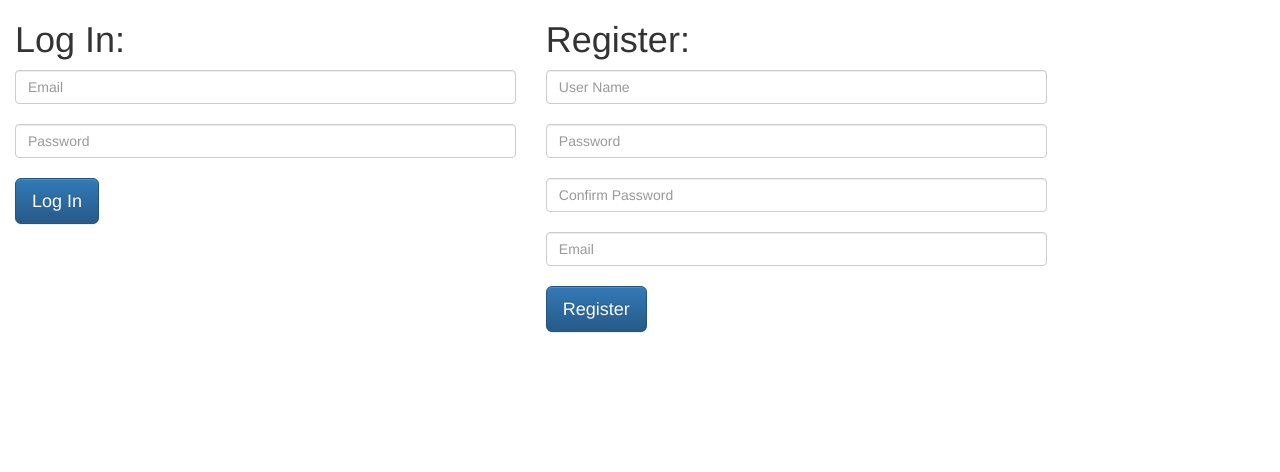
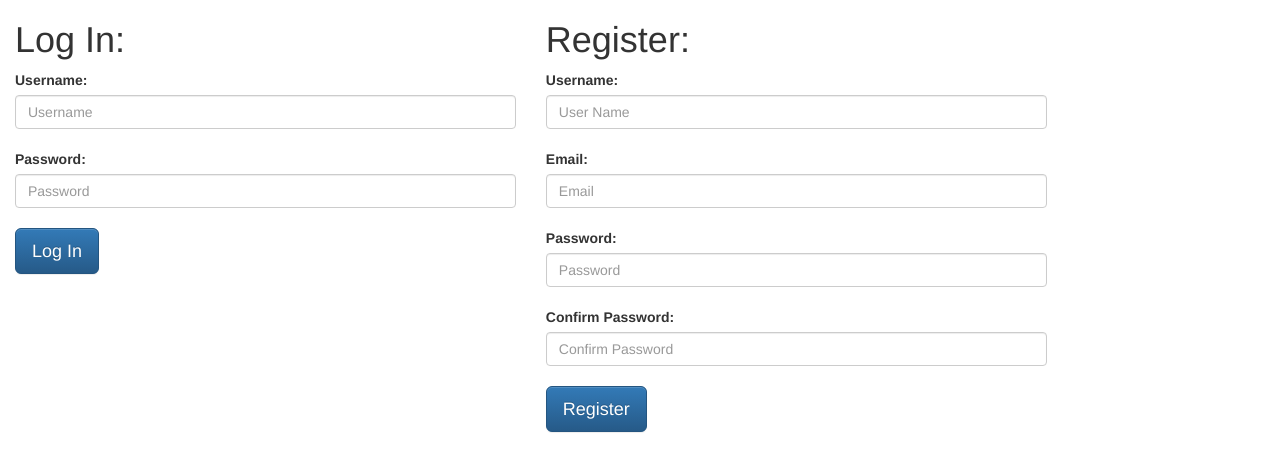
Before and after one commit to niesmo/Tick-It, a PHP site: page /Tick-It/signin.php in a window 1280 px wide. Shown: the top 472 px of the page. Run offline with PHP 8.4, Linux system fonts and the light colour scheme; some libraries are stand-ins or nearby versions.

Commit message:
Fixed username issue, having other problems
I still need to fix the loading button. I'm also getting a syntax error
on buy.php but I'm not sure what's causing it. It might just be my
computer.

```diff
--- a/signin.php
+++ b/signin.php
@@ -30,12 +30,12 @@ function getLogin($con,$table,$sqlUser,$sqlPass,$user,$pass,$returnType)
 if(isset($_POST['formSubmit']))
 {
 
-			if(getLogin($con,"user","email","password",$_POST['formEmail'],sha1($_POST['formPassword']),"boolean"))
+			if(getLogin($con,"user","username","password",$_POST['formUsername'],sha1($_POST['formPassword']),"boolean"))
 			{
 	  			$_SESSION['loggedIn']=true;
-	  			$_SESSION['userEmail']=$_POST['formEmail'];
+	  			$_SESSION['userEmail']=getEmailFromUsername($_POST['formUsername']);
 
-          		$_SESSION['userName']=getLogInUserName($_POST['formEmail']);
+          		$_SESSION['userName']=$_POST['formUsername'];
           		header( 'Location: buy.php' ) ;
 			}
   		else
@@ -48,15 +48,15 @@ if(isset($_POST['formSubmit']))
 
 
 
-function getLogInUserName($email)
+function getEmailFromUsername($user)
 {
     global $con;
 
-	$result=mysqli_query($con,"SELECT * FROM user WHERE email='".$email."'");
+	$result=mysqli_query($con,"SELECT * FROM user WHERE username='".$user."'");
 
 	while($row = mysqli_fetch_array($result))
   	{
-  		return $row['username'];
+  		return $row['email'];
   	}
 
 	return false;
@@ -230,8 +230,10 @@ $('#btnRegister')
 		  <div style="text-align:left" >
 
 
+		  		<label>Username:</label>
+				<input class="form-control" placeholder="Username" type="text" name="formUsername"/> <br>
 
-				<input class="form-control" placeholder="Email" type="text" name="formEmail"/> <br>
+		  		<label>Password:</label>
 				<input class="form-control" placeholder="Password" type="password" name="formPassword"/><br>
 				<input class="btn btn-lg btn-primary" type="submit" value="Log In" name="formSubmit"/><br>
 
@@ -256,10 +258,19 @@ $('#btnRegister')
 
 				<div class="form-group">
 
+		  		<label>Username:</label>
 				<input placeholder="User Name" class="form-control" type="text" name="formUserName"/><br>
+
+				<label>Email:</label>
+				<input placeholder="Email" id="formEmail" class="form-control" type="text" name="formEmail"/><br>
+
+
+		  		<label>Password:</label>
 				<input placeholder="Password" class="form-control" type="password" name="formPassword1"/><br>
+
+		  		<label>Confirm Password:</label>
 				<input placeholder="Confirm Password" class="form-control" type="password" name="formPassword2"/><br>
-				<input placeholder="Email" id="formEmail" class="form-control" type="text" name="formEmail"/><br>
+
 
 
 				<button class="btn btn-lg btn-primary" data-loading-text="Loading..." id="btnRegister" onClick="submitRegistration();" name="formSubmit">Register</button>
```
